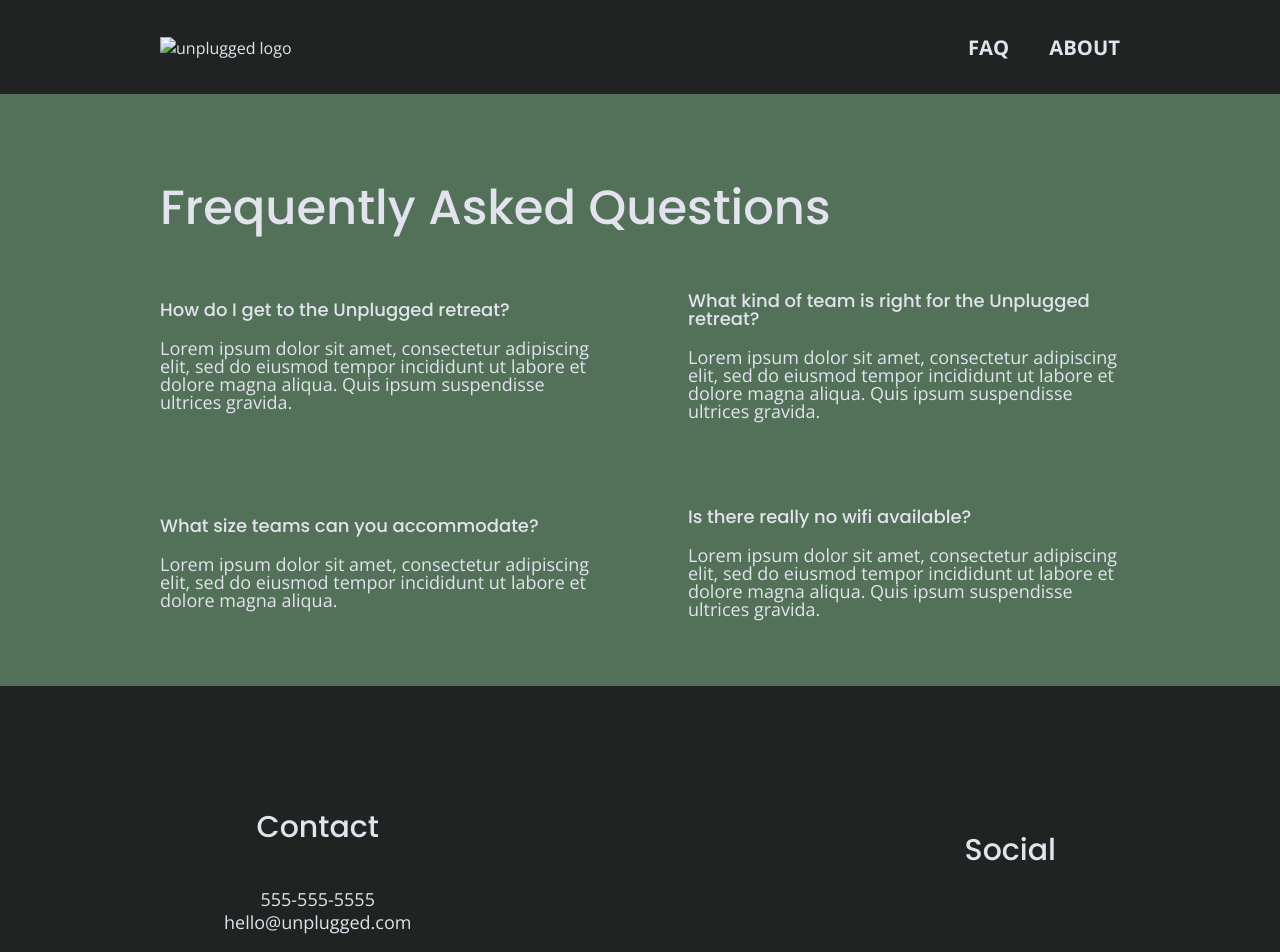
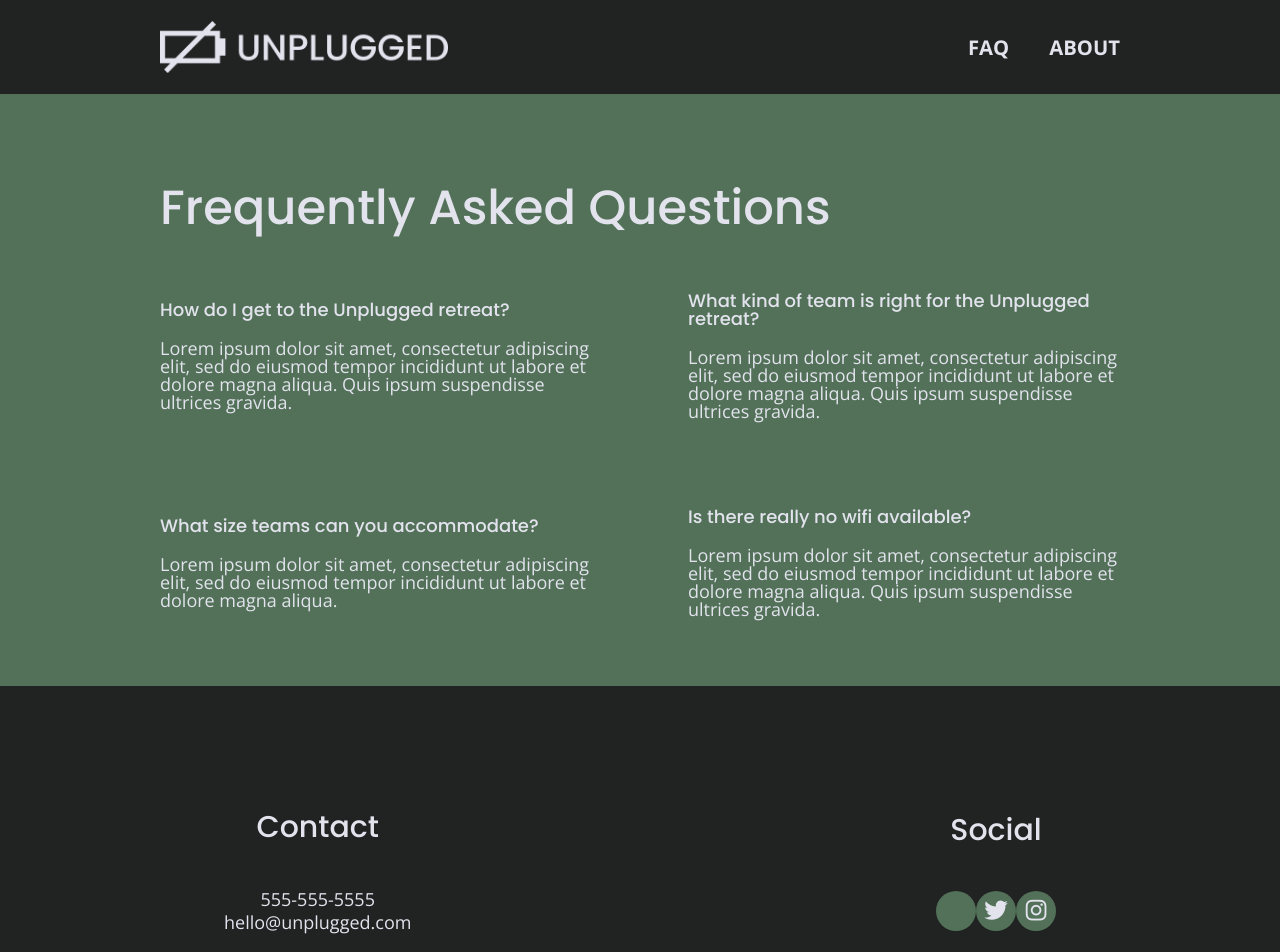
Before and after one commit to kdillhyon/unplugged-retreat, a website: page FAQ/index.html in a window 1280 px wide. Shown: the top 952 px of the page. Drawn offline with nearby package versions, Linux system fonts and the light colour scheme.

Commit message:
social icons

```diff
--- a/FAQ/index.html
+++ b/FAQ/index.html
@@ -26,9 +26,10 @@
 <body>
   <header>
     <div class="content-wrapper">
-      <a href="#">
-        <img src="" alt="unplugged logo">
+      <figure>
+        <img src="../img/unpluggedlogo.png" alt="unplugged logo">
       </a>
+    </figure>
       <div class="header-divider"></div>
       <nav>
         <ul>
@@ -78,13 +79,19 @@
           <h4>Social</h4>
           <div class="social-icons">
             <p>
-              <a href="https://www.facebook.com/Skillcrush/" target="_blank"></a>
+              <a href="https://www.facebook.com/Skillcrush/" target="_blank">
+                <i class "fab fa-facebook-f"></i>
+              </a>
             </p>
             <p>
-              <a href="https://twitter.com/Skillcrush" target="_blank"></a>
+              <a href="https://twitter.com/Skillcrush" target="_blank">
+                <i class= "fab fa-twitter"></i>
+              </a>
             </p>
             <p>
-              <a href="https://www.instagram.com/skillcrush/" target="_blank"></a>
+              <a href="https://www.instagram.com/skillcrush/" target="_blank">
+                <i class= "fab fa-instagram"></i>
+              </a>
             </p>
           </div>
         </div>
--- a/css/main.css
+++ b/css/main.css
@@ -241,9 +241,17 @@ footer .social-icons {
 }
 
 footer .social-icons p {
+  background-color: #527158;
+  border-radius: 50%;
+  width: 40px;
+  height: 40px;
   display: flex;
   justify-content: center;
   align-items: center;
+}
+
+footer .social-icons p i {
+  font-size: 1.3125em;
 }
 
 footer .copyright {
```
Also changed, not shown: About/index.html (+13 -4 lines), index.html (+9 -3 lines).
